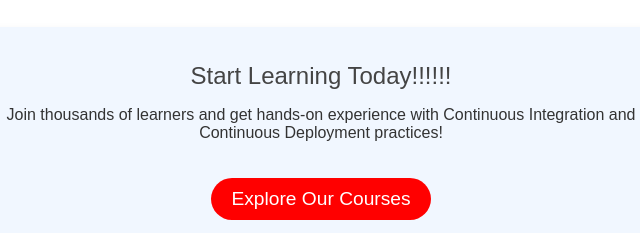
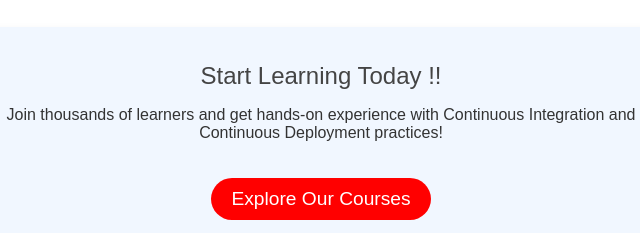
Before and after one commit to SauravSarkar-CodersArcade/DevOps-VTU-MVN, a plain HTML site: page docs/index.html in a window 1280 px wide. Shown: the part 395-628 px from the top of the page, 319-959 px from the left. Drawn offline with Linux system fonts and the light colour scheme.

Commit message:
Removed some exclamation marks to check validation in Pages

```diff
--- a/docs/index.html
+++ b/docs/index.html
@@ -18,7 +18,7 @@
 
   <!-- Call to Action -->
   <div class="cta">
-    <h2>Start Learning Today!!!!!!</h2>
+    <h2>Start Learning Today !!</h2>
     <p>Join thousands of learners and get hands-on experience with Continuous Integration and Continuous Deployment practices!</p>
     <a href="https://www.youtube.com/c/codersarcade" class="button" target="_blank">Explore Our Courses</a>
   </div>
```
